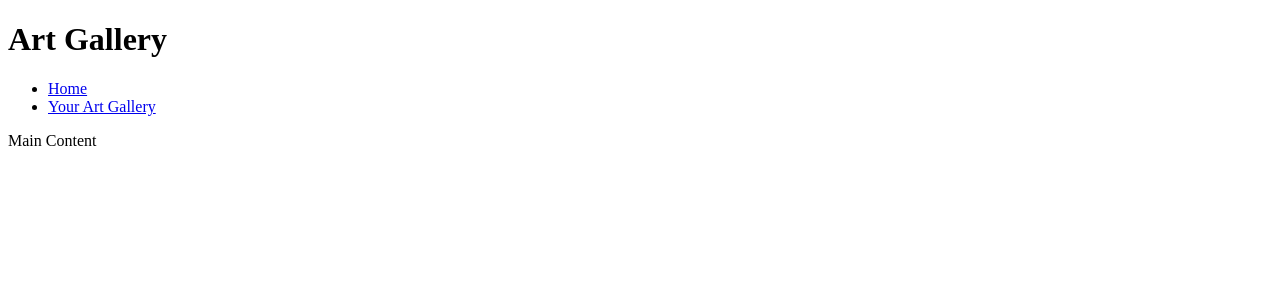
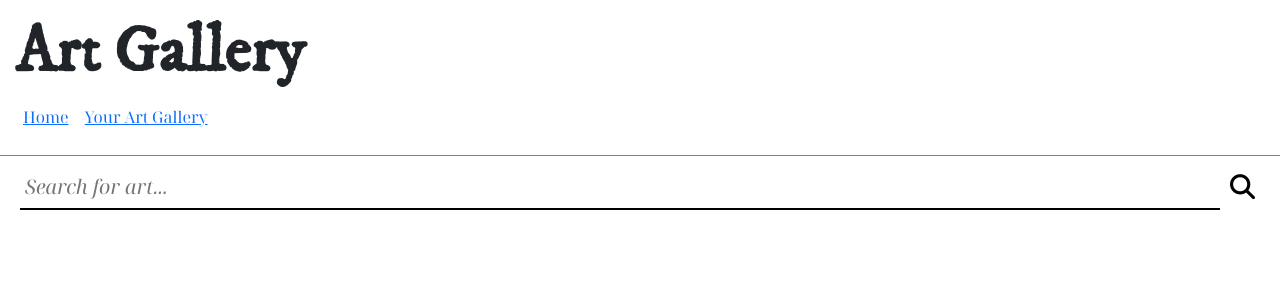
Before and after one commit to rajwinderb/art-gallery-fe, a React (Create React App) app: page / in a window 1280 px wide. Shown: the top 300 px of the page. Built offline with nearby package versions, Linux system fonts and the light colour scheme.

Commit message:
add search areas

```diff
--- a/public/index.html
+++ b/public/index.html
@@ -1,9 +1,31 @@
 <!DOCTYPE html>
 <html lang="en">
   <head>
-    <title>React App</title>
+    <!-- Required meta tags -->
+    <meta charset="utf-8" />
+    <meta name="viewport" content="width=device-width, initial-scale=1" />
+
+    <!-- Bootstrap CSS -->
+    <link
+      href="https://cdn.jsdelivr.net/npm/bootstrap@5.1.3/dist/css/bootstrap.min.css"
+      rel="stylesheet"
+      integrity="sha384-1BmE4kWBq78iYhFldvKuhfTAU6auU8tT94WrHftjDbrCEXSU1oBoqyl2QvZ6jIW3"
+      crossorigin="anonymous"
+    />
+
+    <title>Art Gallery</title>
   </head>
   <body>
     <div id="root"></div>
+    <script
+      src="https://kit.fontawesome.com/146f7e2cd6.js"
+      crossorigin="anonymous"
+    ></script>
+    <!-- Option 1: Bootstrap Bundle with Popper -->
+    <script
+      src="https://cdn.jsdelivr.net/npm/bootstrap@5.1.3/dist/js/bootstrap.bundle.min.js"
+      integrity="sha384-ka7Sk0Gln4gmtz2MlQnikT1wXgYsOg+OMhuP+IlRH9sENBO0LRn5q+8nbTov4+1p"
+      crossorigin="anonymous"
+    ></script>
   </body>
 </html>
--- a/src/App.tsx
+++ b/src/App.tsx
@@ -1,3 +1,4 @@
+import "./styles/App.css";
 import { BrowserRouter as Router, Routes, Route } from "react-router-dom";
 import AppHeader from "./components/AppHeader";
 import MainContent from "./components/MainContent";
--- a/src/components/AppHeader.tsx
+++ b/src/components/AppHeader.tsx
@@ -1,3 +1,4 @@
+import "../styles/AppHeader.css";
 import NavBar from "./NavBar";
 
 export default function AppHeader(): JSX.Element {
--- a/src/components/MainContent.tsx
+++ b/src/components/MainContent.tsx
@@ -1,7 +1,57 @@
+import "../styles/MainContent.css";
+import { useState } from "react";
+
 export default function MainContent(): JSX.Element {
+  const [searchTerm, setSearchTerm] = useState<string>("");
+  const [inSearch, setInSearch] = useState<boolean>(false);
+
+  const handleSearch = () => {
+    setInSearch(true);
+    console.log(searchTerm);
+  };
+
+  const handleClear = () => {
+    setSearchTerm("");
+    setInSearch(false);
+  };
+
   return (
     <div className="MainContent">
-      <p>Main Content</p>
+      {!inSearch ? (
+        <form className="SearchArt" onSubmit={handleSearch}>
+          <input
+            className="SearchArtInput"
+            type="text"
+            placeholder="Search for art..."
+            autoComplete="off"
+            value={searchTerm}
+            onChange={(e) => {
+              setSearchTerm(e.target.value);
+            }}
+          />
+          <button
+            className="SearchArtButton"
+            type="submit"
+            onClick={handleSearch}
+          >
+            <i className="fas fa-search"></i>
+          </button>
+        </form>
+      ) : (
+        <div className="InSearch">
+          <div className="SearchArt">
+            <h2 className="SearchTerm">Results for "{searchTerm}"</h2>
+            <button
+              className="SearchArtButton"
+              type="button"
+              onClick={handleClear}
+            >
+              <i className="fas fa-times"></i>
+            </button>
+          </div>
+          <p className="ResultsFound">... results found</p>
+        </div>
+      )}
     </div>
   );
 }
--- a/src/components/NavBar.tsx
+++ b/src/components/NavBar.tsx
@@ -1,7 +1,9 @@
+import "../styles/NavBar.css";
+
 export default function NavBar(): JSX.Element {
-  // const baseURL = "http://localhost:3000/";
+  const baseURL = "http://localhost:3000/";
 
-  const baseURL = "https://art-galley.netlify.app/";
+  // const baseURL = "https://art-galley.netlify.app/";
 
   return (
     <nav>
--- /dev/null
+++ b/src/styles/App.css
@@ -0,0 +1,23 @@
+@import url("https://fonts.googleapis.com/css2?family=Noto+Serif+Display:ital,wght@0,400;0,600;1,400;1,600&display=swap");
+@import url("https://fonts.googleapis.com/css2?family=IM+Fell+DW+Pica&display=swap");
+
+h1 {
+  font-family: "IM Fell DW Pica", serif;
+}
+
+h2 {
+  font-family: "Noto Serif Display", serif;
+}
+h3 {
+  font-family: "Noto Serif Display", serif;
+}
+h4 {
+  font-family: "Noto Serif Display", serif;
+}
+
+p {
+  font-family: "Noto Serif Display", serif;
+}
+li {
+  font-family: "Noto Serif Display", serif;
+}
--- /dev/null
+++ b/src/styles/AppHeader.css
@@ -0,0 +1,13 @@
+.AppHeader {
+  background-color: white;
+  margin: 0;
+  padding: 15px 15px 5px 15px;
+  position: sticky;
+  top: 0;
+  border-bottom: 1px solid gray;
+}
+
+.AppHeader h1 {
+  font-weight: 700;
+  font-size: 64px;
+}
--- /dev/null
+++ b/src/styles/MainContent.css
@@ -0,0 +1,37 @@
+.SearchArt {
+  display: flex;
+  padding: 10px 20px;
+}
+
+.SearchArtInput {
+  font-size: 20px;
+  font-family: "Noto Serif Display", serif;
+  font-style: italic;
+  padding: 5px;
+  width: 100%;
+  border: 0;
+  outline: 0;
+  background: transparent;
+  border-bottom: 2px solid black;
+}
+
+.SearchArtButton {
+  padding: 2px 5px;
+  border: 0;
+  outline: 0;
+  background: transparent;
+}
+
+.InSearch p {
+  padding-left: 20px;
+}
+
+.SearchTerm {
+  font-style: italic;
+}
+
+.SearchArtButton {
+  font-size: 25px;
+  padding-bottom: 5px;
+  padding-left: 10px;
+}
--- /dev/null
+++ b/src/styles/NavBar.css
@@ -0,0 +1,11 @@
+.NavBar {
+  list-style-type: none;
+  padding-left: 0;
+  display: flex;
+  text-align: left;
+  width: 100%;
+}
+
+.NavBar li {
+  margin: 5px 8px;
+}
```
